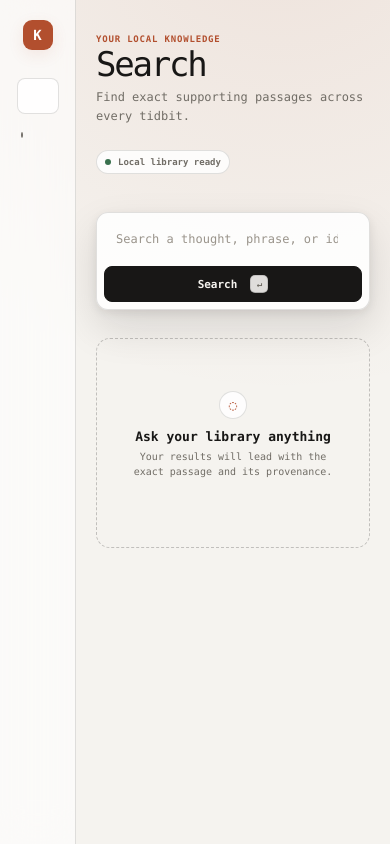
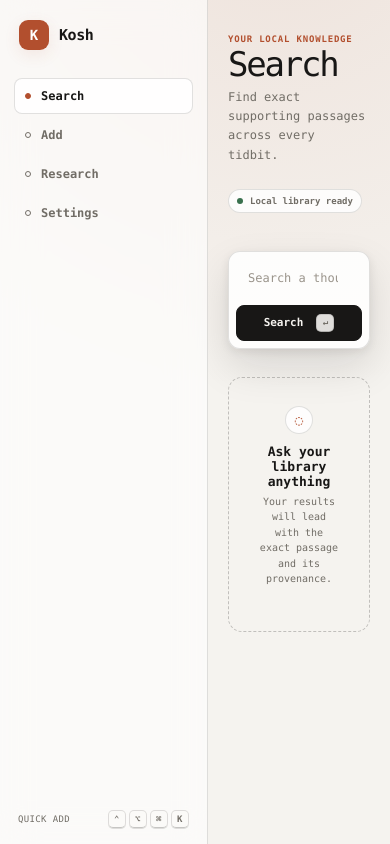
Before and after one commit to polyphilz/kosh, a React (Vite) app in the folder app/: page / in a window 390 px wide. Built offline with nearby package versions, Linux system fonts and the light colour scheme; no server answers; a web font is replaced by a local one.

Commit message:
fix review findings in app shell

```diff
--- a/app/src/components/Dialog.tsx
+++ b/app/src/components/Dialog.tsx
@@ -53,7 +53,7 @@ export function Dialog({ children, description, footer, onClose, open, title }:
       return;
     }
     const first = focusable[0];
-    const last = focusable.at(-1);
+    const last = focusable[focusable.length - 1];
     if (event.shiftKey && document.activeElement === first) {
       event.preventDefault();
       last?.focus();
--- a/app/src/styles.css
+++ b/app/src/styles.css
@@ -446,36 +446,6 @@ button {
 }
 
 @media (max-width: 820px) {
-  .app-shell {
-    grid-template-columns: 76px minmax(0, 1fr);
-  }
-
-  .app-sidebar {
-    align-items: center;
-    padding-inline: 8px;
-  }
-
-  .app-brand {
-    margin-inline: 0;
-  }
-
-  .app-brand strong,
-  .app-nav-link:not(.app-nav-link--active)::after,
-  .app-sidebar__hint {
-    display: none;
-  }
-
-  .app-nav-link {
-    justify-content: center;
-    width: 42px;
-    overflow: hidden;
-    color: transparent;
-  }
-
-  .app-nav-link > span {
-    color: var(--muted);
-  }
-
   .catalog-grid,
   .catalog-states {
     grid-template-columns: 1fr;
```
Also changed, not shown: 2 other files (tests, documents, lock files or other folders).
